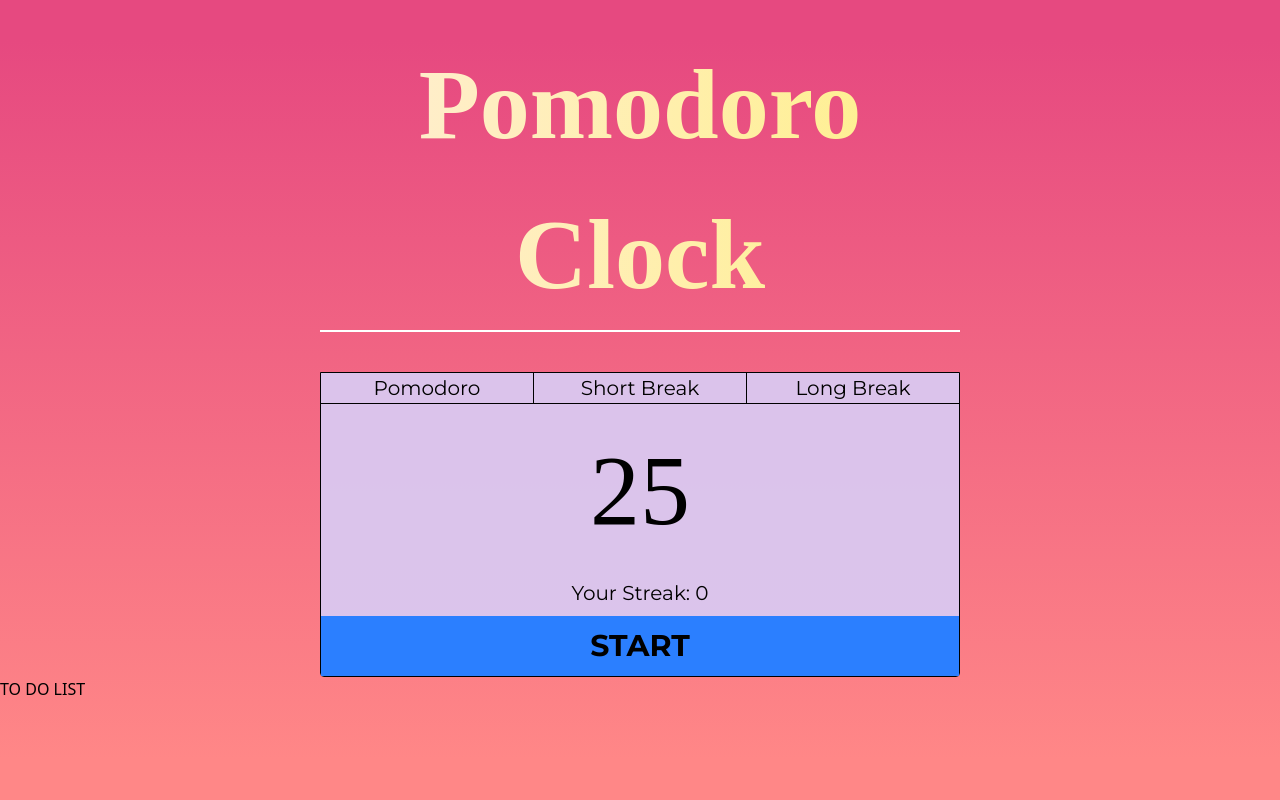
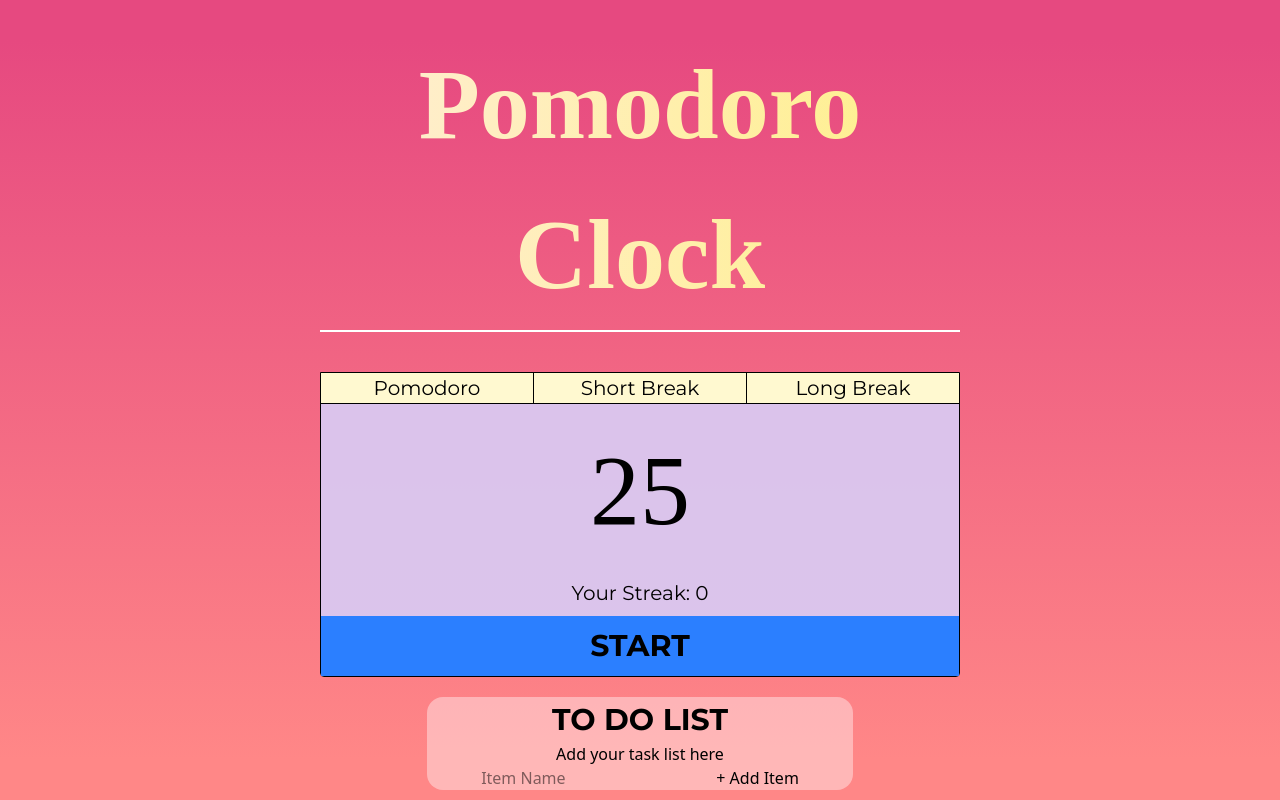
Before and after one commit to Andexenn/PomodoroClock, a website: page index.html in a window 1280 px wide. Drawn offline with Linux system fonts and the light colour scheme; a web font is replaced by a local one.

Commit message:
3. basic to do list HTML and CSS

```diff
--- a/index.html
+++ b/index.html
@@ -34,7 +34,7 @@
             25
         </div>
 
-        <p class="text-[20px] mb-2">Your Streak: <span>0</span></p>
+        <p class="streak text-[20px] mb-2">Your Streak: <span>0</span></p>
 
         <button class="btn bg-blue-500 w-full p-3 font-bold text-3xl">
             START
@@ -42,12 +42,15 @@
     </div>
 
 
-
-    <div class="to-do">
-        <h2>TO DO LIST</h2>
-        <ul class="TO-DO">
-
+    <div class="wrapper mt-5 bg-[#ffffff66] w-1/3 mx-auto rounded-2xl">
+        <h2 class="text-center font-[montserrat] font-bold text-[30px]">TO DO LIST</h2>
+        <ul class="to-do text-center">
+            <li>Add your task list here</li>
         </ul>
+        <form class="add-items text-center w-full">
+            <input type="text" name="item" placeholder="Item Name" required>
+            <input type="submit" value="+ Add Item">
+        </form>
     </div>
 
     <script src="./main.js"></script>
--- a/main.js
+++ b/main.js
@@ -0,0 +1,9 @@
+const modes = document.querySelectorAll("[data-time]");
+const timer = document.querySelector(".timer");
+const streak = document.querySelector(".streak");
+
+function populateTime() {
+
+}
+
+modes.forEach((mode) => mode.addEventListener("click", ));
--- a/style.css
+++ b/style.css
@@ -3,6 +3,14 @@ body {
   min-height: 100vh;
 }
 
+.timer h3{
+  background-color: #fff9d0;
+}
+
+.timer h3:hover, .btn:hover{
+  opacity: 0.8;
+}
+
 .timer h3, .btn{
   cursor: pointer;
 }
```
Also changed, not shown: src/output.css.
